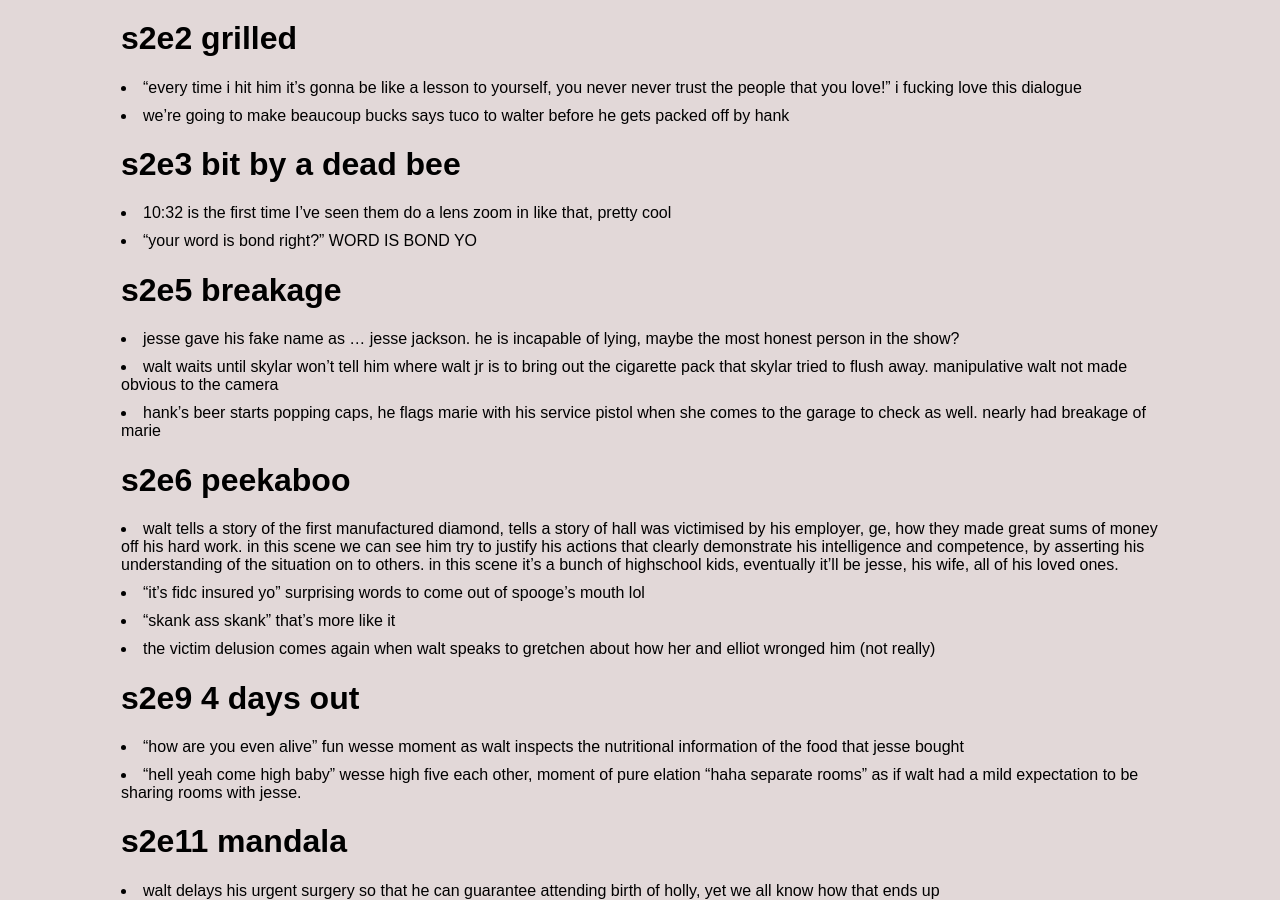
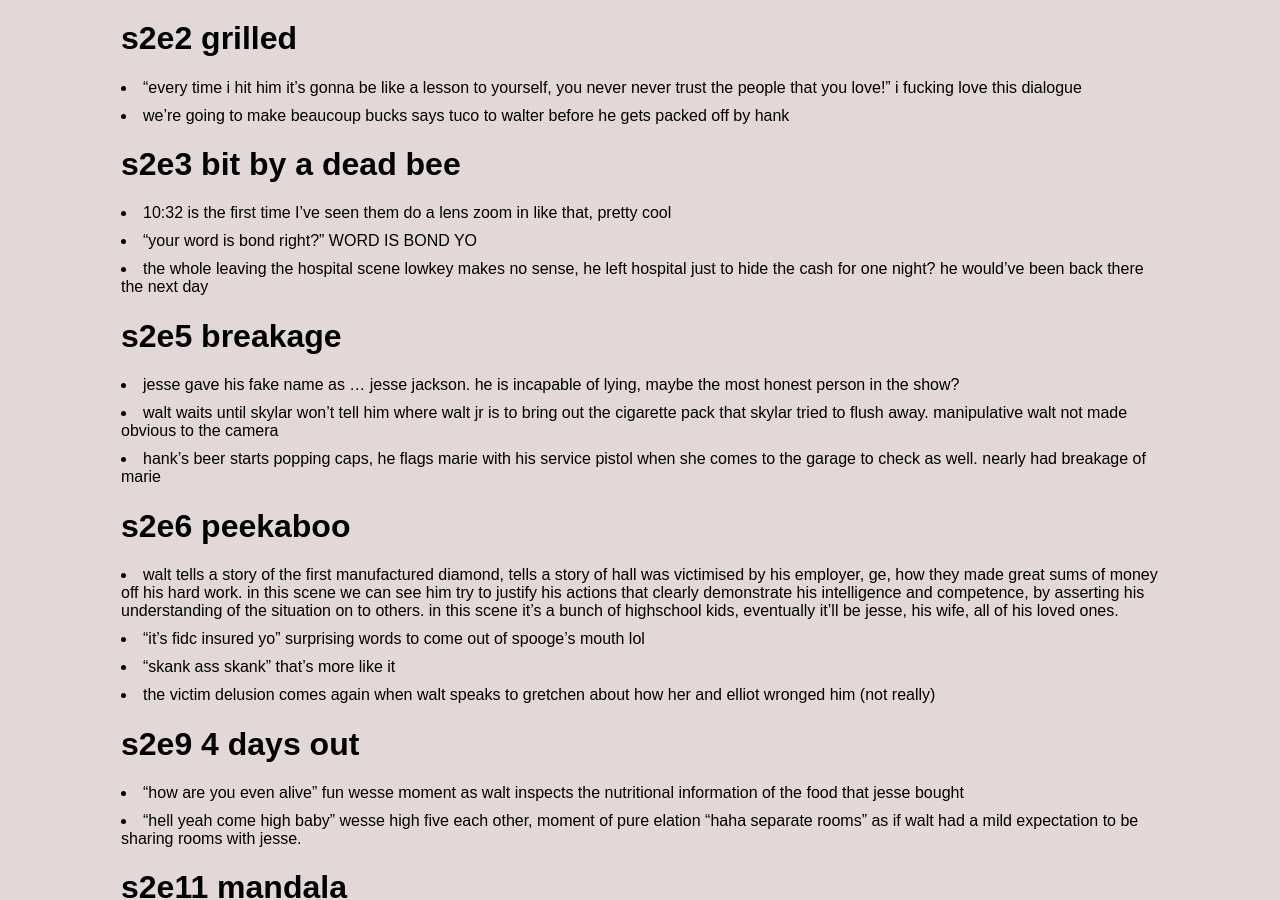
Before and after one commit to jsbaasi/jsbaasi.github.io, a Jekyll site: the page built from _posts/2026-06-08-breaking-bad-episodes.md, in a window 1280 px wide and 900 px high, scrolled down 1318 px. Built offline with Jekyll 4.4.1, drawn with Linux system fonts in a browser that asks for light colours.

Commit message:
vault backup: 2026-07-07 22:04:58

```diff
--- a/_posts/2026-06-08-breaking-bad-episodes.md
+++ b/_posts/2026-06-08-breaking-bad-episodes.md
@@ -32,6 +32,7 @@ permalink: /breaking-bad/
 # s2e3 bit by a dead bee
 - 10:32 is the first time I've seen them do a lens zoom in like that, pretty cool
 - "your word is bond right?" WORD IS BOND YO
+- the whole leaving the hospital scene lowkey makes no sense, he left hospital just to hide the cash for one night? he would've been back there the next day
 # s2e5 breakage
 - jesse gave his fake name as ... jesse jackson. he is incapable of lying, maybe the most honest person in the show?
 - walt waits until skylar won't tell him where walt jr is to bring out the cigarette pack that skylar tried to flush away. manipulative walt not made obvious to the camera
```
